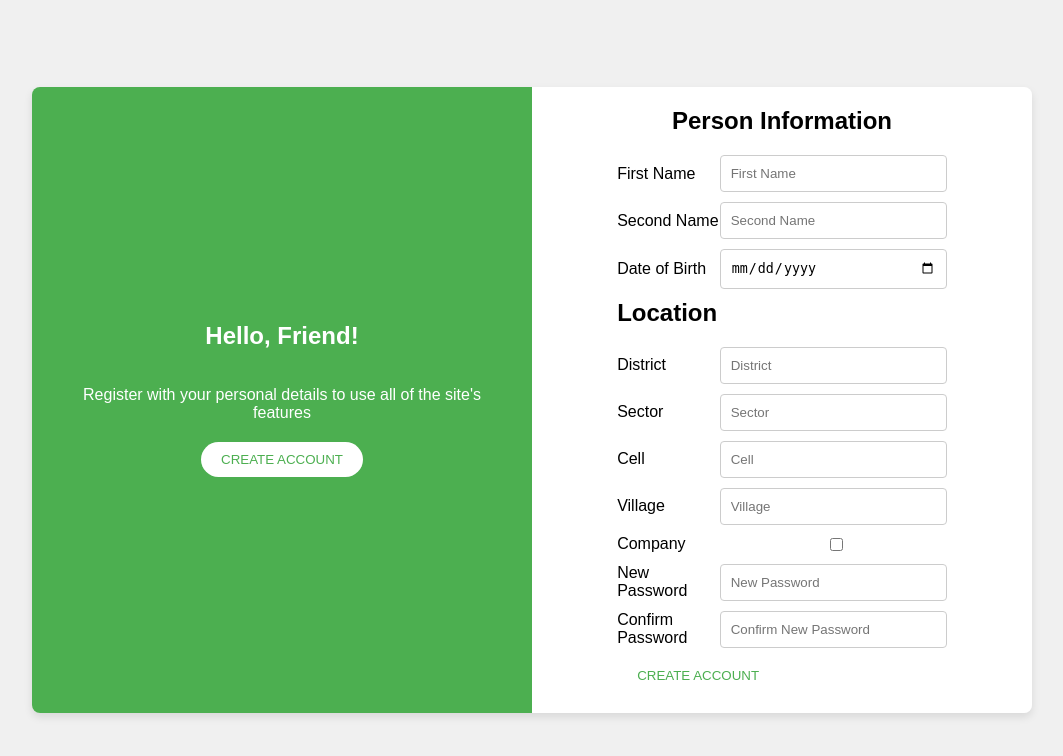
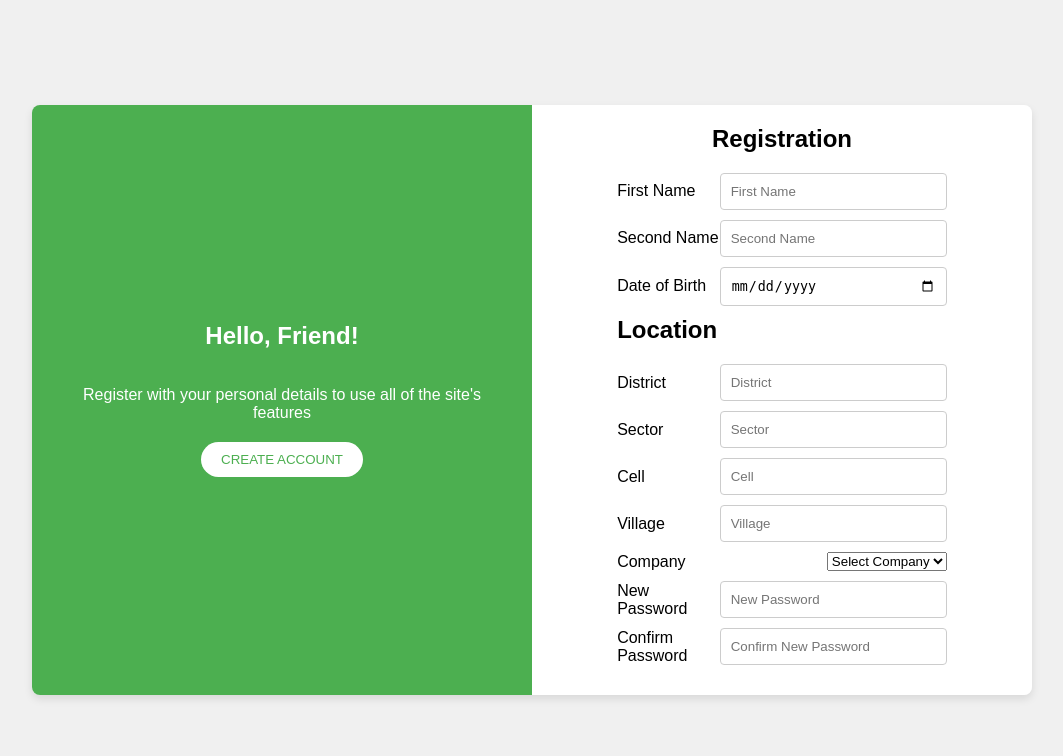
Before and after one commit to Daniel-IRYIVUZE/Eco_clean_Solutions, a Python web app: template templates/signup.html in a window 1280 px wide. Shown: the top 756 px of the page, without its empty margins (108-1171 px from the left). Run offline with Jinja, Linux system fonts and the light colour scheme; the template is opened without the code that fills it, so the values that code supplies are empty.

Commit message:
Updating signup.html

```diff
--- a/templates/signup.html
+++ b/templates/signup.html
@@ -15,7 +15,7 @@
             <button>CREATE ACCOUNT</button>
         </div>
         <div class="white-side">
-            <h2>Person Information</h2>
+            <h2>Registration</h2>
             <form>
                 <div class="form-group">
                     <label for="first-name">First Name</label>
@@ -48,7 +48,12 @@
                 </div>
                 <div class="form-group">
                     <label for="company">Company</label>
-                    <input  id="id" placeholder="ID" type="checkbox" required>
+                    <select id="company" name="company">
+                        <option value="">Select Company</option>
+                        <option value="company1">KABISA</option>
+                        <option value="company2">IRYIVUZE</option>
+                        <option value="company3">GANZA</option>
+                    </select>
                 </div>
                 <div class="form-group">
                     <label for="new-password">New Password</label>
@@ -58,7 +63,6 @@
                     <label for="confirm-password">Confirm Password</label>
                     <input type="password" id="confirm-password" placeholder="Confirm New Password" required>
                 </div>
-                <button type="submit">CREATE ACCOUNT</button>
             </form>
         </div>
     </div>
```
